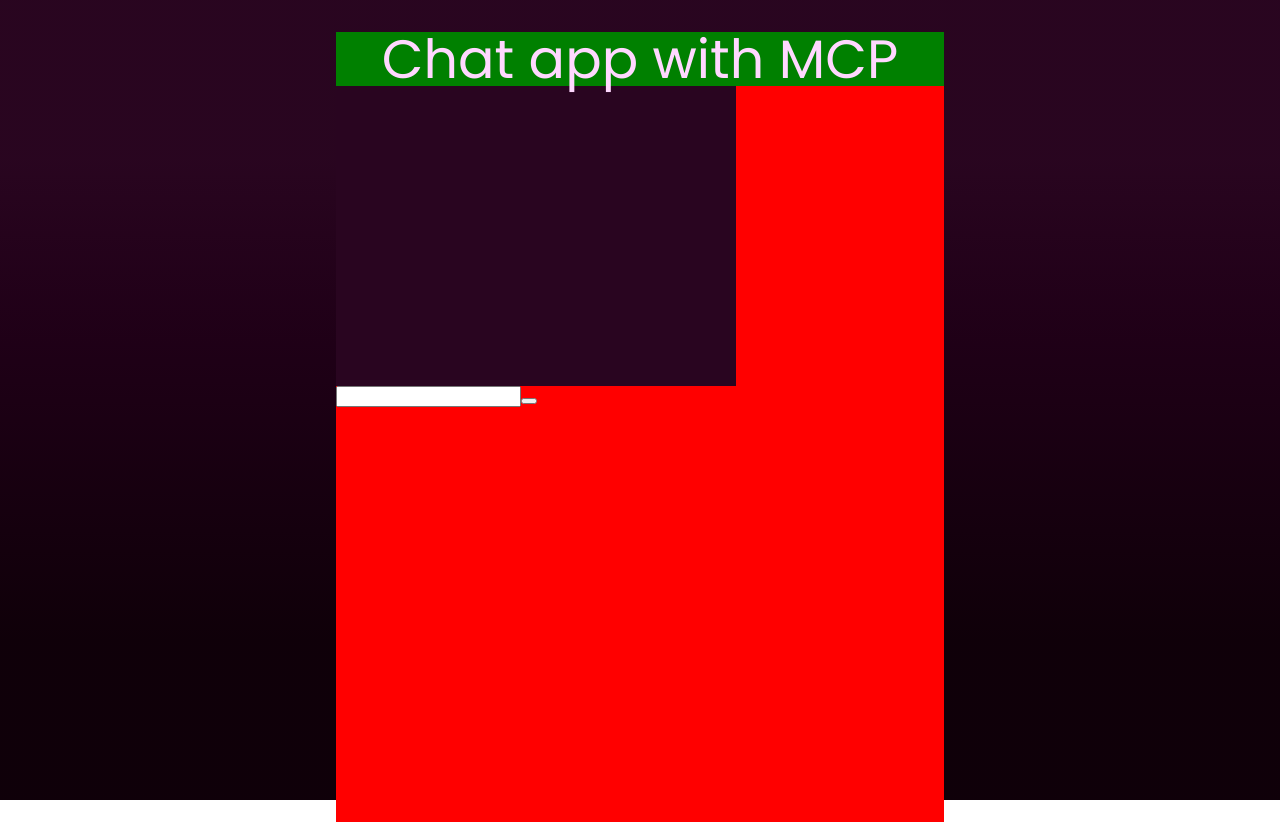
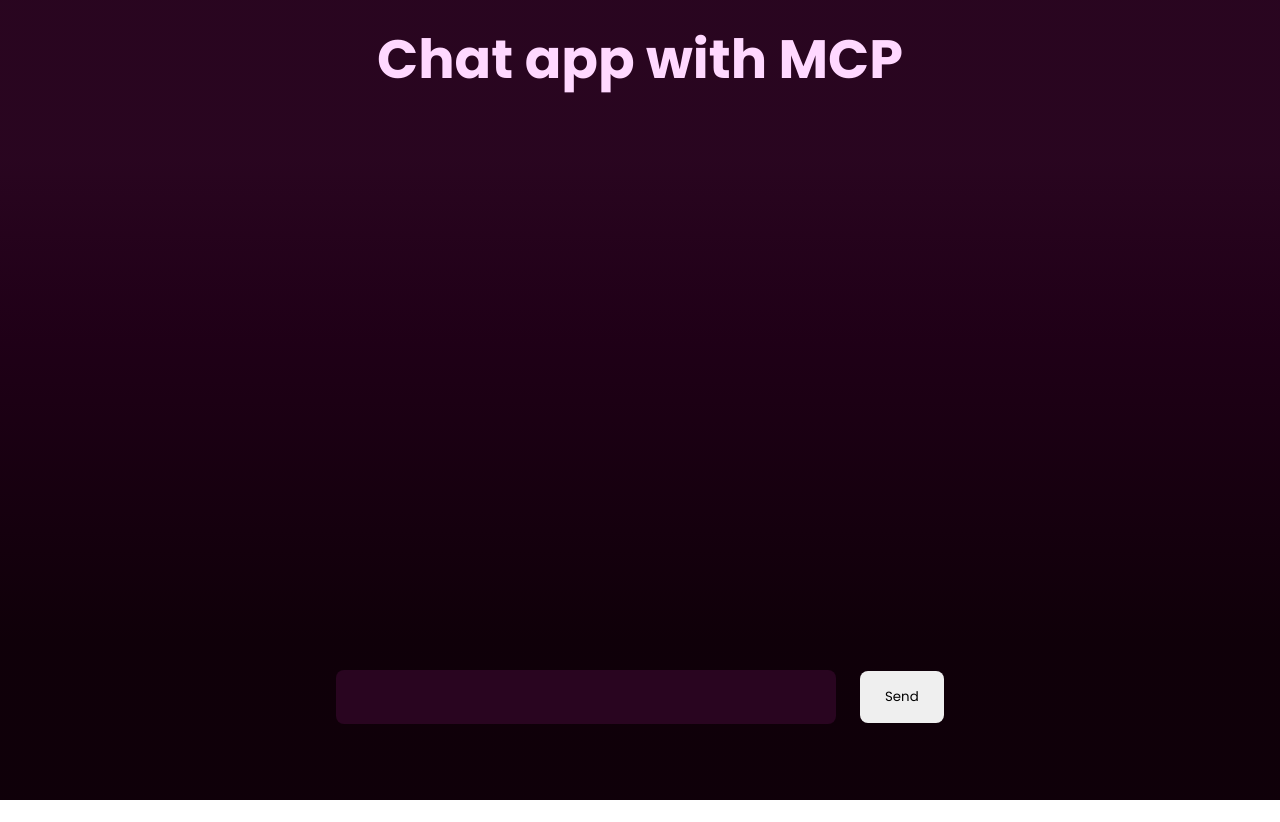
Before and after one commit to Andres191200/mcp-ai-chat, a React (Vite) app: page / in a window 1280 px wide. After the commit the page ends 800 px from the top, so only its background shows below. Built offline with nearby package versions, Linux system fonts and the light colour scheme.

Commit message:
chat base ui

```diff
--- a/src/components/chat/styles.module.scss
+++ b/src/components/chat/styles.module.scss
@@ -1,4 +1,6 @@
 .chatComponent{
-    background-color: red !important;
+    border-radius: 1rem;
+    display: flex;
+    flex-direction: column;
     height: 100%;
 }
--- a/src/components/message-input-bar/MessageInputBar.tsx
+++ b/src/components/message-input-bar/MessageInputBar.tsx
@@ -5,7 +5,7 @@ export default function MessageInputBar() {
   return (
     <div className={styles.messageInputBarComponent}>
       <input type="text" className={styles.messageInput} />
-      <button className={styles.sendMessageButton}></button>
+      <button className={styles.sendMessageButton}>Send</button>
     </div>
   );
 }
--- a/src/components/message-input-bar/styles.module.scss
+++ b/src/components/message-input-bar/styles.module.scss
@@ -0,0 +1,26 @@
+.messageInputBarComponent{
+    flex:3;
+    display: flex;
+    align-items: center;
+    gap:var(--margin-md);
+    padding-block:var(--margin-md);
+
+    input{
+        width: 100%;
+        border:none;
+        outline: none;
+        border-radius: .5rem;
+        background-color: var(--bg-light);
+        font-size: 1.2rem;
+        color:var(--text);
+        padding:var(--margin-sm);
+    }
+
+    button{
+        border: none;
+        outline: none;
+        padding:var(--margin-sm);
+        width: 100px;
+        border-radius: .5rem;
+    }
+}
--- a/src/components/messages/styles.module.scss
+++ b/src/components/messages/styles.module.scss
@@ -1,5 +1,4 @@
 .messagesBoxComponent{
-    height: 300px;
-    width: 400px;
-    background-color: var(--bg-light);
+    width: 100%;
+    height: 90%;
 }
--- a/src/globals.scss
+++ b/src/globals.scss
@@ -41,7 +41,11 @@
 
 h1,h2,h3,p,a,span,button{
   font-family: 'poppins', sans-serif !important;
-  font-weight: 400 !important;
+  font-weight: 400;
+}
+
+h1{
+  font-weight: 800 !important;
 }
 
 html,
--- a/src/styles.module.scss
+++ b/src/styles.module.scss
@@ -8,11 +8,11 @@
 .mainContent{
     width: 50%;
     height: 100%;
-    background-color: green;
 }
 
+
 .body{
-height: 100%;
+    height: 90%;
 }
 
 .mainApp {
```
